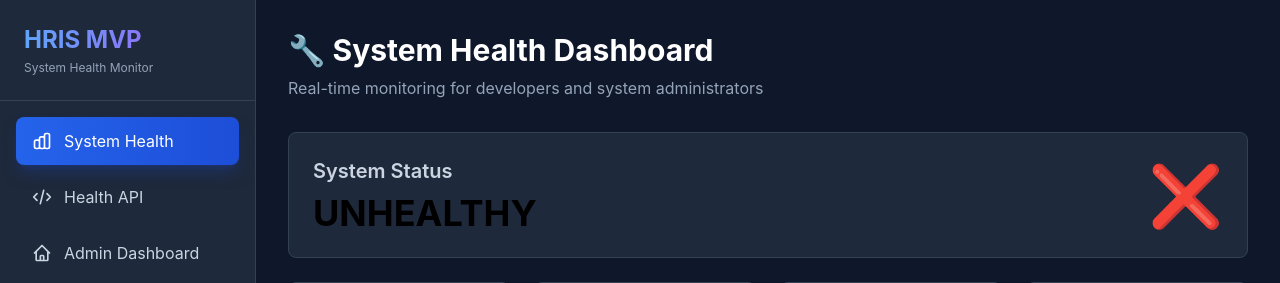
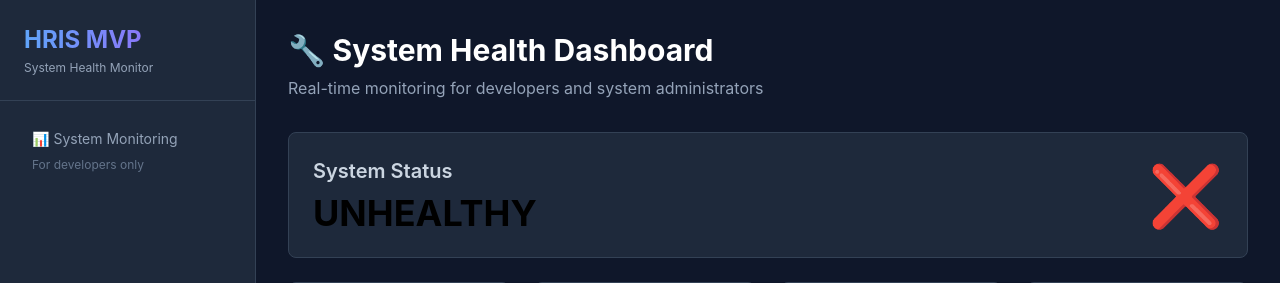
Before and after one commit to tomatocultivator1988/HRIS, a PHP site: page /HRIS/system/health-dashboard in a window 1280 px wide. Shown: the top 283 px of the page. Run offline with PHP 8.4, Linux system fonts and the light colour scheme; data that the repository does not hold is empty; some libraries are stand-ins or nearby versions.

Commit message:
Remove navigation links from System Health Dashboard - manual URL access only

```diff
--- a/src/Views/system/health-dashboard.php
+++ b/src/Views/system/health-dashboard.php
@@ -30,26 +30,10 @@
 
             <!-- Navigation -->
             <nav class="flex-1 p-4 space-y-2 overflow-y-auto">
-                <a href="<?= base_url('/system/health-dashboard') ?>" class="flex items-center px-4 py-3 text-white bg-gradient-to-r from-blue-600 to-blue-700 rounded-lg shadow-lg shadow-blue-900/50">
-                    <svg class="w-5 h-5 mr-3" fill="none" stroke="currentColor" viewBox="0 0 24 24">
-                        <path stroke-linecap="round" stroke-linejoin="round" stroke-width="2" d="M9 19v-6a2 2 0 00-2-2H5a2 2 0 00-2 2v6a2 2 0 002 2h2a2 2 0 002-2zm0 0V9a2 2 0 012-2h2a2 2 0 012 2v10m-6 0a2 2 0 002 2h2a2 2 0 002-2m0 0V5a2 2 0 012-2h2a2 2 0 012 2v14a2 2 0 01-2 2h-2a2 2 0 01-2-2z" />
-                    </svg>
-                    System Health
-                </a>
-
-                <a href="<?= base_url('/health') ?>" class="flex items-center px-4 py-3 text-slate-300 hover:text-white hover:bg-slate-700 rounded-lg transition-all">
-                    <svg class="w-5 h-5 mr-3" fill="none" stroke="currentColor" viewBox="0 0 24 24">
-                        <path stroke-linecap="round" stroke-linejoin="round" stroke-width="2" d="M10 20l4-16m4 4l4 4-4 4M6 16l-4-4 4-4" />
-                    </svg>
-                    Health API
-                </a>
-
-                <a href="<?= base_url('/dashboard/admin') ?>" class="flex items-center px-4 py-3 text-slate-300 hover:text-white hover:bg-slate-700 rounded-lg transition-all">
-                    <svg class="w-5 h-5 mr-3" fill="none" stroke="currentColor" viewBox="0 0 24 24">
-                        <path stroke-linecap="round" stroke-linejoin="round" stroke-width="2" d="M3 12l2-2m0 0l7-7 7 7M5 10v10a1 1 0 001 1h3m10-11l2 2m-2-2v10a1 1 0 01-1 1h-3m-6 0a1 1 0 001-1v-4a1 1 0 011-1h2a1 1 0 011 1v4a1 1 0 001 1m-6 0h6" />
-                    </svg>
-                    Admin Dashboard
-                </a>
+                <div class="px-4 py-3 text-slate-400 text-sm">
+                    <p class="mb-2">📊 System Monitoring</p>
+                    <p class="text-xs text-slate-500">For developers only</p>
+                </div>
             </nav>
 
             <!-- Footer Info -->
```
